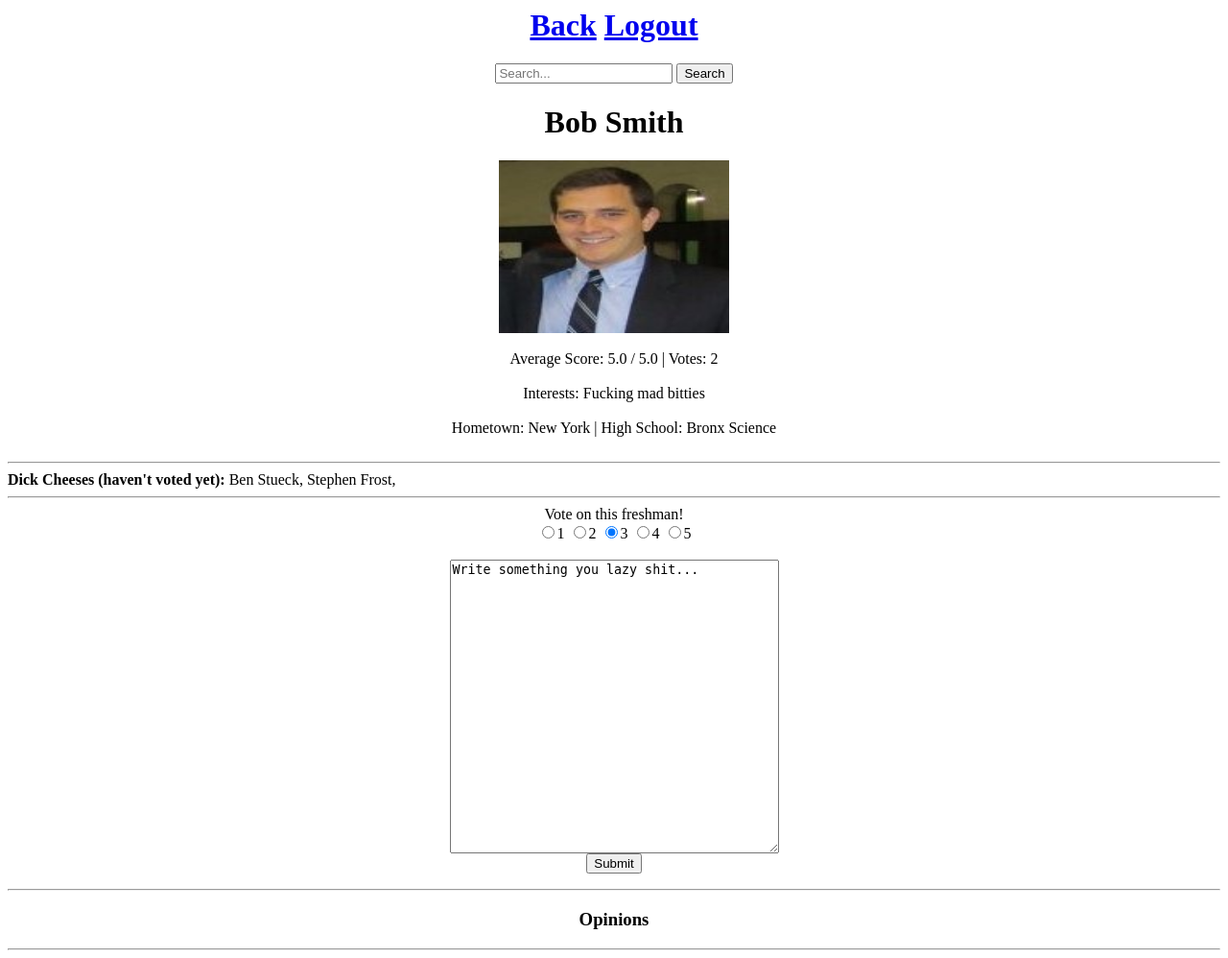
After one commit to NimbleGiraffe/tits, a Django app: page /nipple/2/ in a window 1280 px wide. The commit adds this page. Shown: the whole page at 96% size. Run offline with Django 3.2, Linux system fonts and the light colour scheme; a user stored in the database is signed in; data comes from the database, SQL or seed files in the repository; both versions use the stored data as it was after the commit; parts of the project's set-up code (start-up, migrations or seed data) failed here and were passed over.

Commit message:
finished

```diff
--- a/tits/account/urls.py
+++ b/tits/account/urls.py
@@ -5,4 +5,5 @@ from django.views.generic.simple import direct_to_template
 urlpatterns = patterns('',
     url(r'^login/$', "account.views.login_user", name='login_user'),
     url(r'^logout/$', 'django.contrib.auth.views.logout', {'next_page' : '/'}, name='logout'),
+    url(r'^change_password/$', "account.views.change_password"),
     )
--- a/tits/nips/models.py
+++ b/tits/nips/models.py
@@ -24,4 +24,4 @@ class NippleOpinion(models.Model):
     comment = models.TextField()
 
     def __unicode__(self):
-        return self.user.get_full_name() + " gave " + self.nipple.first_name+" "+self.nipple.last_name+" a "+str(score)
+        return self.user.get_full_name() + " gave " + self.nipple.first_name+" "+self.nipple.last_name+" a "+str(self.score)
--- /dev/null
+++ b/tits/nips/urls.py
@@ -0,0 +1,7 @@
+from django.conf.urls.defaults import *
+from django.views.generic.simple import redirect_to
+from django.views.generic.simple import direct_to_template
+
+urlpatterns = patterns('',
+    url(r'^(?P<nipple_id>\d+)/$', "nips.views.nipple"),
+)
--- a/tits/nips/views.py
+++ b/tits/nips/views.py
@@ -3,7 +3,61 @@ from django.template import RequestContext
 from django.shortcuts import render_to_response
 from django.http import HttpResponseRedirect
 from django.contrib.auth.decorators import login_required
+from nips.models import Nipple, NippleOpinion
+from django.core.exceptions import ObjectDoesNotExist
 
 @login_required
 def index(request):
-    return render_to_response("nips/index.html", {}, context_instance=RequestContext(request))
+    nip_dict = {}
+    for i in Nipple.objects.all():
+        if i.votes > 0:
+            nip_dict[i] = float(i.score)/i.votes
+        else:
+            nip_dict[i] = 0.0
+    return render_to_response("nips/index.html", {'nip_dict':nip_dict}, context_instance=RequestContext(request))
+
+
+@login_required
+def nipple(request, nipple_id):
+    nipple = Nipple.objects.get(id=int(nipple_id))
+    if request.method =="POST":
+        if 'delete' in request.POST:
+            no = NippleOpinion.objects.get(user=request.user, nipple=nipple)
+            val = no.score
+            no.delete()
+            nipple.score -= val
+            nipple.votes -= 1
+            nipple.save()
+            return HttpResponseRedirect("/nipple/"+str(nipple_id)+"/")
+        else:
+            val = int(request.POST['score'])
+            if 'comment' in request.POST:
+                comment = request.POST['comment']
+            else:
+                return HttpResponseRedirect("/account/logout/")
+            no = NippleOpinion(user=request.user, nipple=nipple, score=val, comment=comment)
+            no.save()
+            nipple.score += val
+            nipple.votes += 1
+            nipple.save()
+            return HttpResponseRedirect("/nipple/"+str(nipple_id)+"/")
+
+    if nipple.votes > 0:
+        avg_score = float(nipple.score)/nipple.votes
+    else:
+        avg_score = 0.0
+    opinions = NippleOpinion.objects.filter(nipple=nipple)
+
+    try:
+        user_opinion = NippleOpinion.objects.get(user=request.user, nipple=nipple)
+        voted = True
+    except ObjectDoesNotExist:
+        user_opinion = None
+        voted = False
+
+    lazy_fucks = []
+    for i in User.objects.all():
+        if i not in [o.user for o in opinions]:
+            lazy_fucks.append(i)
+
+    return render_to_response("nips/nipple.html", {'nipple':nipple, 'opinions':opinions, 'lazy_fucks':lazy_fucks, 'voted':voted, 'user_opinion':user_opinion, 'avg_score':avg_score, 'user':request.user}, context_instance=RequestContext(request))
--- /dev/null
+++ b/tits/search_sites.py
@@ -0,0 +1,4 @@
+# Auto-discover all `search_indexes.py` and register.
+# Most of the time, this is what you want.
+import haystack
+haystack.autodiscover()
--- a/tits/settings.py
+++ b/tits/settings.py
@@ -148,7 +148,13 @@ INSTALLED_APPS = (
     # 'django.contrib.admindocs',
     "account",
     "nips",
+    "haystack",
+    "whoosh",
 )
+
+HAYSTACK_SITECONF = 'tits.search_sites'
+HAYSTACK_SEARCH_ENGINE = 'whoosh'
+HAYSTACK_WHOOSH_PATH = PROJECT_ROOT + '/whoosh'
 
 # A sample logging configuration. The only tangible logging
 # performed by this configuration is to send an email to
--- a/tits/templates/account/login.html
+++ b/tits/templates/account/login.html
@@ -4,14 +4,15 @@
 	</head>
 
 	<body>
-		<h1 style='text-align:center'>Login</h1>
+		<h1 style='text-align:center'>TITS!</h1>
+		<h3 style='text-align:center'>Login</h3>
 
 		<div style='text-align:center'>
 			<form action="" method="post">
 				{% csrf_token %}
 				<div>{{ form.email.errors }}<label for="id_email">Email:</label>{{form.email}}</div><br />
 				<div>{{ form.password.errors }}<label for="id_password">Password:</label>{{form.password}}</div><br />
-				<input type="submit" value="Login"/><a href="/">Go back</a>
+				<input type="submit" value="Login"/>
 			</form>
 		</div>
 	</body>
--- /dev/null
+++ b/tits/templates/nips/nipple.html
@@ -0,0 +1,66 @@
+<html>
+	<head>
+		<title>{% block head_title %} Tits {% endblock %}</title>
+	</head>
+
+	<body>
+		<h1 style="text-align:center"><a href="/">Back</a>      <a href="/account/logout/">Logout</a></h1>
+		<div style="text-align: center">
+		<form action="/search/" id="search" method="get" style="">
+			{% csrf_token %}
+			<input id="searchbar" type="text" placeholder="Search..." name="q" value=""/>
+			<input type="submit" value="Search" />
+		</form>
+		</div>
+		<h1 style="text-align:center">{{nipple.first_name}} {{nipple.last_name}}</h1>
+
+		<div style="text-align:center"><img src="{{nipple.image.url}}" width='240' height="180" /><br /><br />
+			Average Score: {{avg_score}} / 5.0 | Votes: {{nipple.votes}}<br /><br />
+			Interests: {{nipple.interests}}<br /><br />
+			Hometown: {{nipple.hometown}} | High School: {{nipple.high_school}}
+		</div><br /><hr />
+
+		<b>Dick Cheeses (haven't voted yet): </b>
+		{% for i in lazy_fucks %}{{i.get_full_name}}, {% endfor %}<br /><hr />
+
+		{% if voted %}
+			<div style="text-align:center">
+				You have already voted on this freshman.<br /><br />
+				Score: {{user_opinion.score|floatformat:1}} / 5.0<br /><br />
+				Comment:<br />{{user_opinion.comment}}<br /><br />
+			<form method="post" action="/nipple/{{nipple.id}}/" >
+				{% csrf_token %}
+
+				<input type="hidden" name="delete" />
+				<input type="submit" value="Delete your vote" />
+			</form></div><hr />
+		{% else %}
+			<div style="text-align:center">
+				Vote on this freshman!
+				<form method="post" action="/nipple/{{nipple.id}}/">
+					{% csrf_token %}
+					<input type="radio" id="1" name="score" value="1" /><label for="1">1</label>
+					<input type="radio" id="2" name="score" value="2"/><label for="1">2</label>
+					<input type="radio" id="3" name="score" value="3" checked/><label for="1">3</label>
+					<input type="radio" id="4" name="score" value="4"/><label for="1">4</label>
+					<input type="radio" id="5" name="score" value="5"/><label for="1">5</label>
+					<br /><br />
+					<textarea id="comment" name="comment" cols="40" rows="20" >Write something you lazy shit...</textarea><br />
+					<input type="submit" value="Submit" />
+
+				</form>
+			</div><hr />
+		{% endif %}
+
+		<h3 style="text-align:center">Opinions</h3><hr />
+
+		{% for i in opinions %}
+			<div style="text-align:center">
+				By: {{i.user.get_full_name}}<br /><br />
+				{% if user.is_staff %}
+					Vote: {{i.score|floatformat:1}} / 5.0<br /><br />
+				{% endif %}
+				Comment:<br /><br />{{i.comment}}
+			</div><br /><br /><hr />
+		{% endfor %}
+	</body>
--- /dev/null
+++ b/tits/templates/search/indexes/nips/nipple_text.txt
@@ -0,0 +1,4 @@
+{{ object.first_name }}
+{{ object.last_name }}
+{{ object.hometown }}
+{{ object.high_school }}
--- a/tits/urls.py
+++ b/tits/urls.py
@@ -17,6 +17,8 @@ urlpatterns = patterns('',
 
      url(r'^$', 'nips.views.index'),
      url(r'^account/', include('account.urls')),
+     url(r'^nipple/', include('nips.urls')),
+     url(r'^search/', include('haystack.urls')),
 )
 
 if settings.USER != 'wbstueck':
```
Also changed, not shown: tits/account/views.py (+26 -0 lines), tits/nips/search_indexes.py (added, +14 -0 lines), tits/templates/account/change_password.html (added, +24 -0 lines), tits/templates/nips/index.html (+28 -0 lines), tits/templates/search/search.html (added, +29 -0 lines), tits/dev.db, tits/media/nipples/228598_10150173171421786_505591785_7256037_5503121_n_1.jpg (added), tits/media/nipples/abraham-lincoln-picture.jpg (added).
